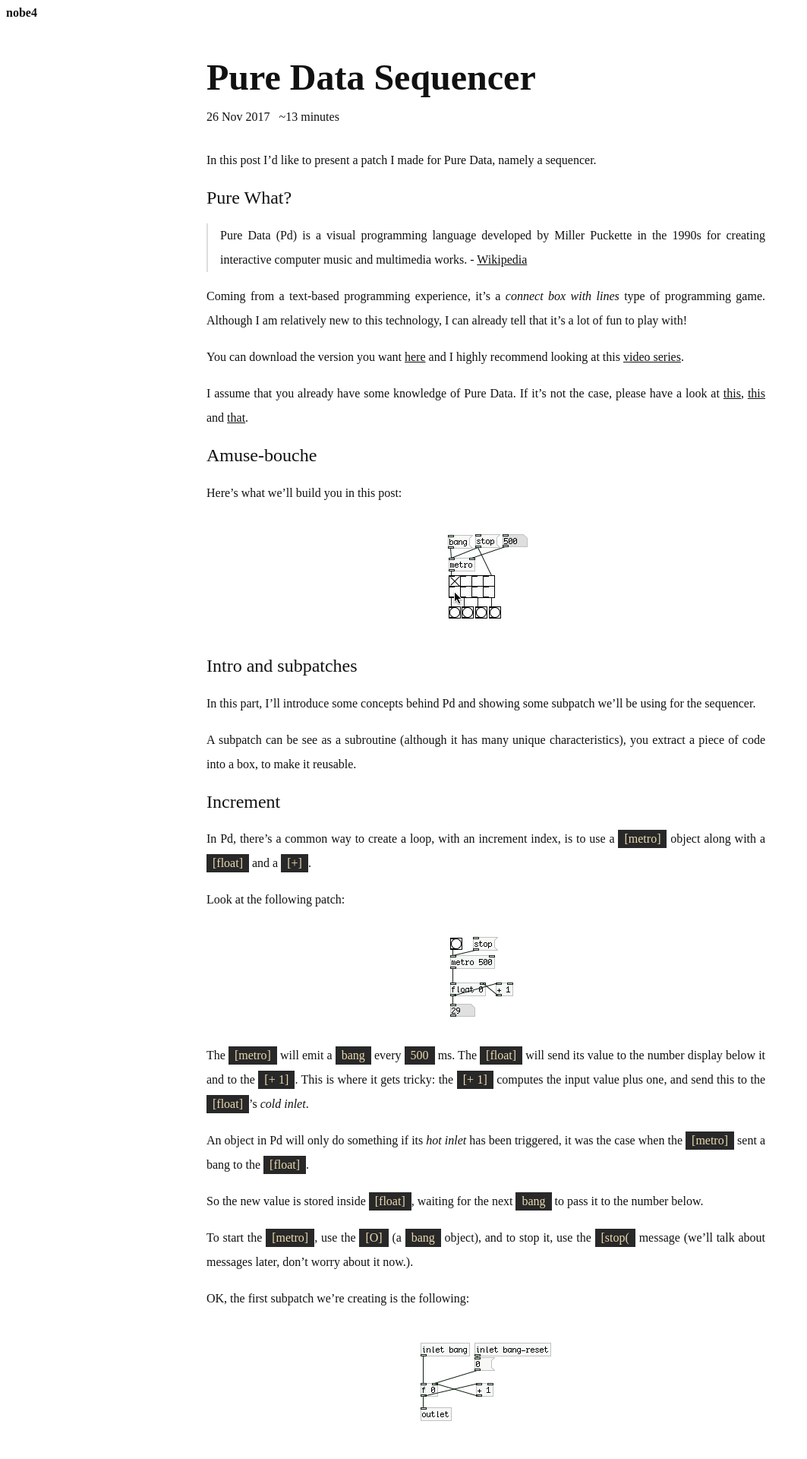
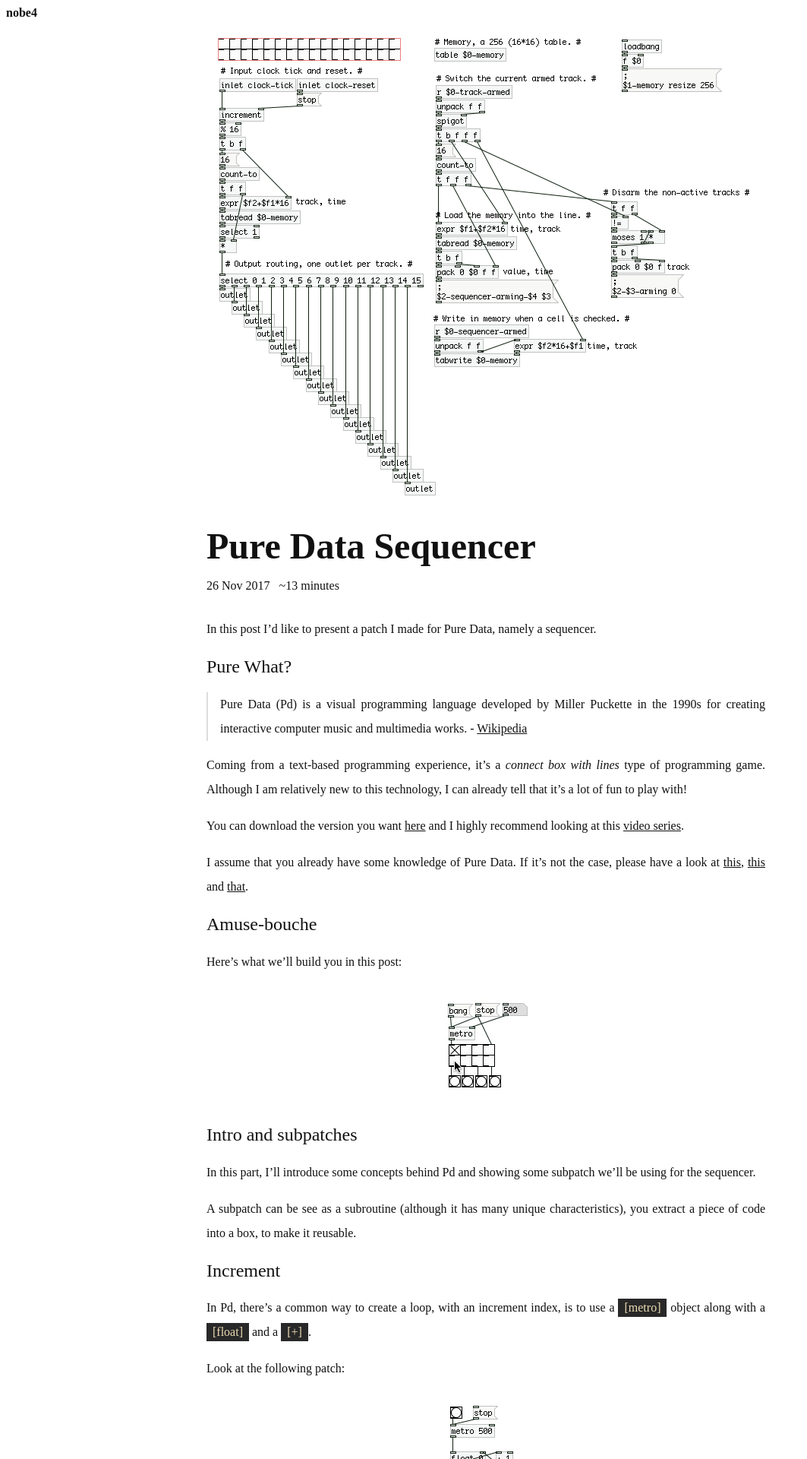
Before and after one commit to nobe4/nobe4.github.io, a Jekyll site: the page built from _posts/2017-11-26-pure-data-sequencer.md, in a window 1280 px wide. Shown: the top 1920 px of the page at 76% size, without its empty margins (0-1063 px from the left). Built offline with Jekyll 4.4.1, drawn with Linux system fonts in a browser that asks for light colours; some web fonts are replaced; comment, search, counter and statistics services are not loaded.

Commit message:
Add presentation image

```diff
--- a/_posts/2017-11-26-pure-data-sequencer.md
+++ b/_posts/2017-11-26-pure-data-sequencer.md
@@ -4,7 +4,7 @@
 title: Pure Data Sequencer
 date: Sun Nov 26
 image:
-  link: /posts/pure-data-sequencer/presentation.jpg
+  link: /posts/pure-data-sequencer/presentation.png
 
 ---
 
```
Also changed, not shown: assets/images/posts/pure-data-sequencer/presentation.png (added).
